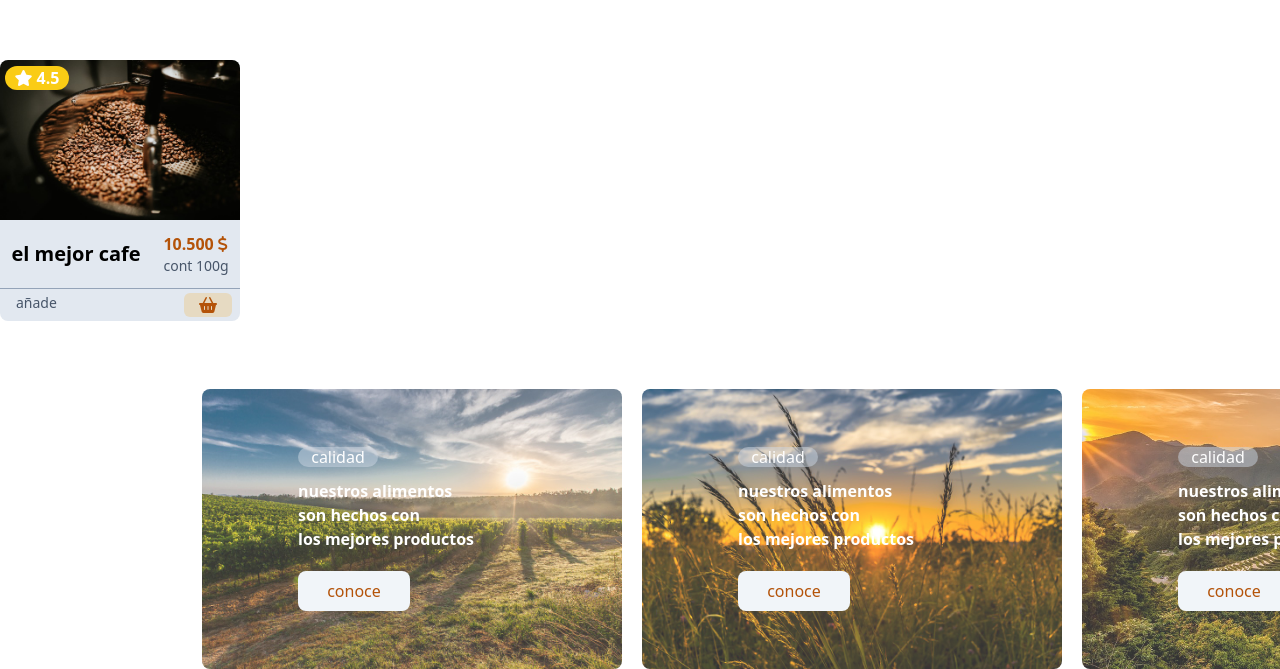
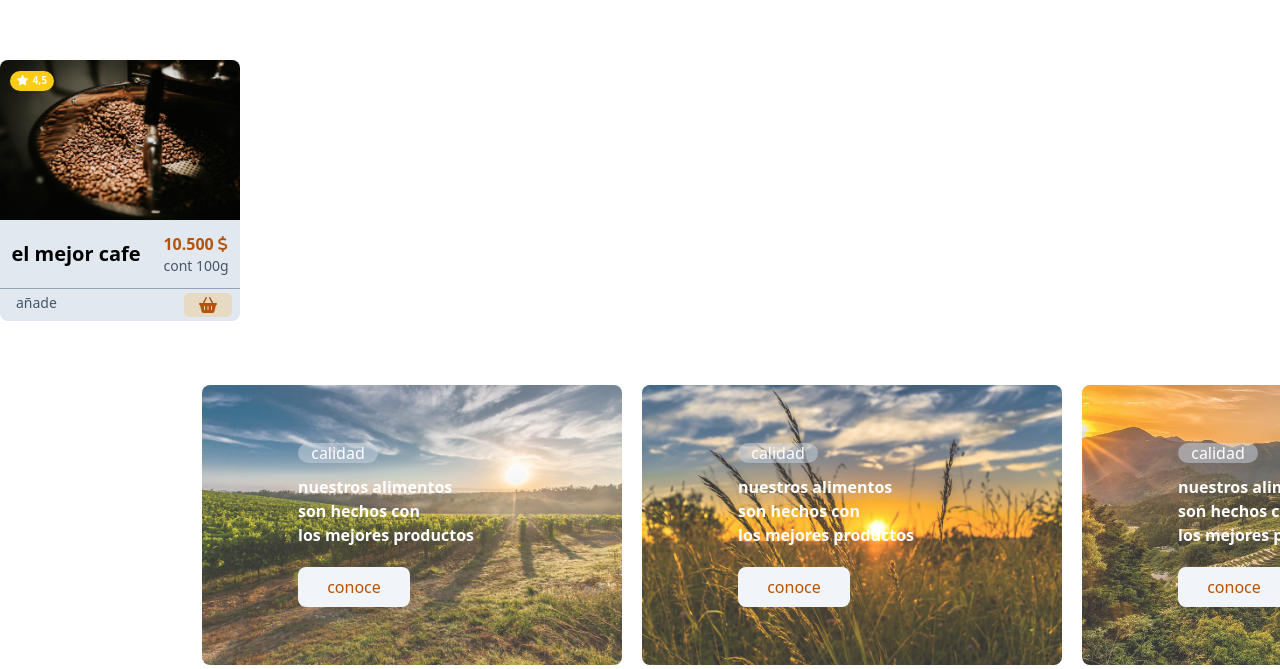
Before and after one commit to stfrancoc/landing-page-P2, a website: page src/index.html in a window 1280 px wide. Shown: the part 1140-1809 px from the top of the page. Drawn offline with Linux system fonts and the light colour scheme.

Commit message:
finish the cards products

```diff
--- a/src/index.html
+++ b/src/index.html
@@ -147,9 +147,9 @@
         </div>
       </div>
 
-      <div class="flex justify-center items-center w-16 bg-yellow-400 rounded-full punt">
-        <i class="fa-solid fa-star text-white mr-1 font-thin"></i>
-        <p class="font-bold text-white">4.5</p>
+      <div class="flex justify-center items-center w-11 h-5 bg-yellow-400 rounded-full punt">
+        <i class="fa-solid fa-star text-white mr-1 font-thin texCarPun"></i>
+        <p class="font-bold text-white texCarPun">4,5</p>
       </div>
     </div>
 
--- a/src/index.js
+++ b/src/index.js
@@ -4,6 +4,7 @@ document.addEventListener("DOMContentLoaded",()=>{
     let next = document.querySelector(".next")
     let carucel = document.querySelector(".caruc1")
     let acumCaru = 0
+
 
     prev.addEventListener("click",()=>{
         if(acumCaru == 1){
@@ -14,16 +15,13 @@ document.addEventListener("DOMContentLoaded",()=>{
                 if(cont == 400){
                     clearInterval(inter);
                     acumCaru--;
-                    console.log(acumCaru);
                 }
 
             }, 0.25);
         }
         else{
-            console.log("not do")
             acumCaru = 0
         }
-        //carucel.scrollLeft = carucel.scrollLeft - 350;
     })
 
     next.addEventListener("click",()=>{
@@ -35,11 +33,9 @@ document.addEventListener("DOMContentLoaded",()=>{
             if(cont == 385){
                 clearInterval(inter);
                 acumCaru++;
-                console.log(acumCaru);
             }
         }, 0.25);
     }else{
-        console.log("not do")
         acumCaru = 1
     }})
 
--- a/src/styles.css
+++ b/src/styles.css
@@ -183,6 +183,10 @@
 
 .punt{
     position: relative;
-    top: -255px;
-    left: 5px;
+    top: -250px;
+    left: 10px;
 }
+
+.texCarPun{
+    font-size: 0.65rem;
+}
```
Also changed, not shown: dist/output.css.
